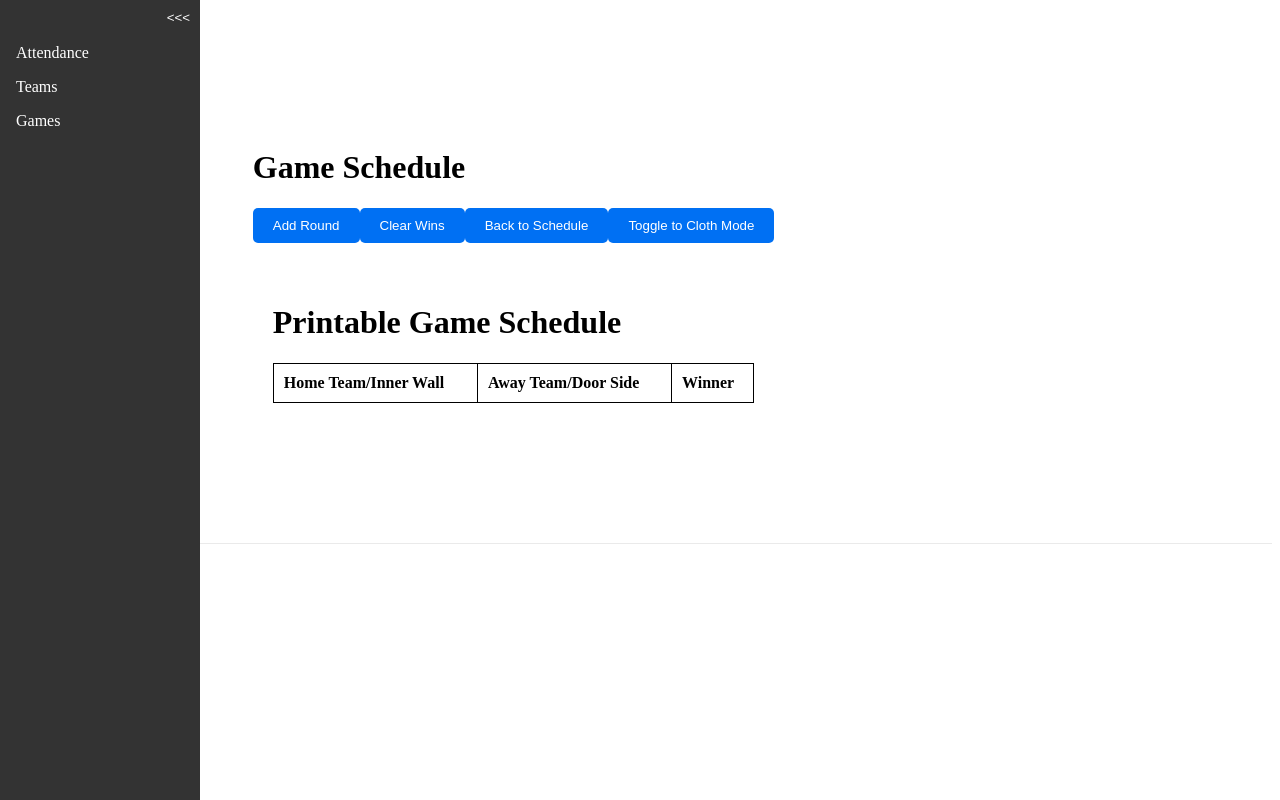
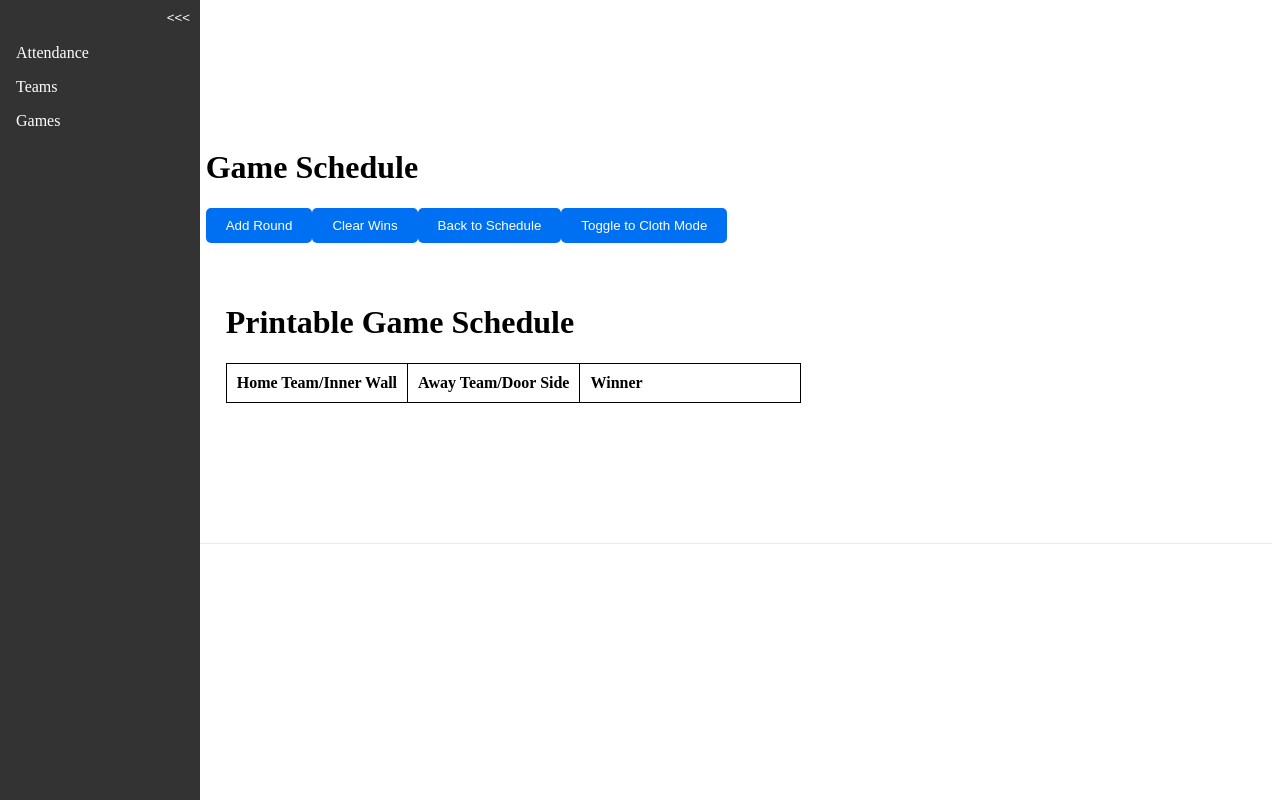
Before and after one commit to jsartin513/open-gym, a Next.js app: page /games in a window 1280 px wide. Both pictures are taken after a click on the button "Printable View". Built offline with nearby package versions, Linux system fonts and the light colour scheme.

Commit message:
make winner wider column on print view

```diff
--- a/src/components/PrintableSchedule.js
+++ b/src/components/PrintableSchedule.js
@@ -10,7 +10,7 @@
           <tr>
             <th>Home Team/Inner Wall</th>
             <th>Away Team/Door Side</th>
-            <th>Winner</th>
+            <th className={styles.winnersColumn}>Winner</th>
           </tr>
         </thead>
         <tbody>
--- a/src/styles/PrintableSchedule.module.css
+++ b/src/styles/PrintableSchedule.module.css
@@ -13,6 +13,10 @@
   text-align: left;
 }
 
+.scheduleTable .winnersColumn {
+  width: 200px; /* Adjust the width as needed */
+}
+
 @media print {
   .printableContainer {
     padding: 0;
```
